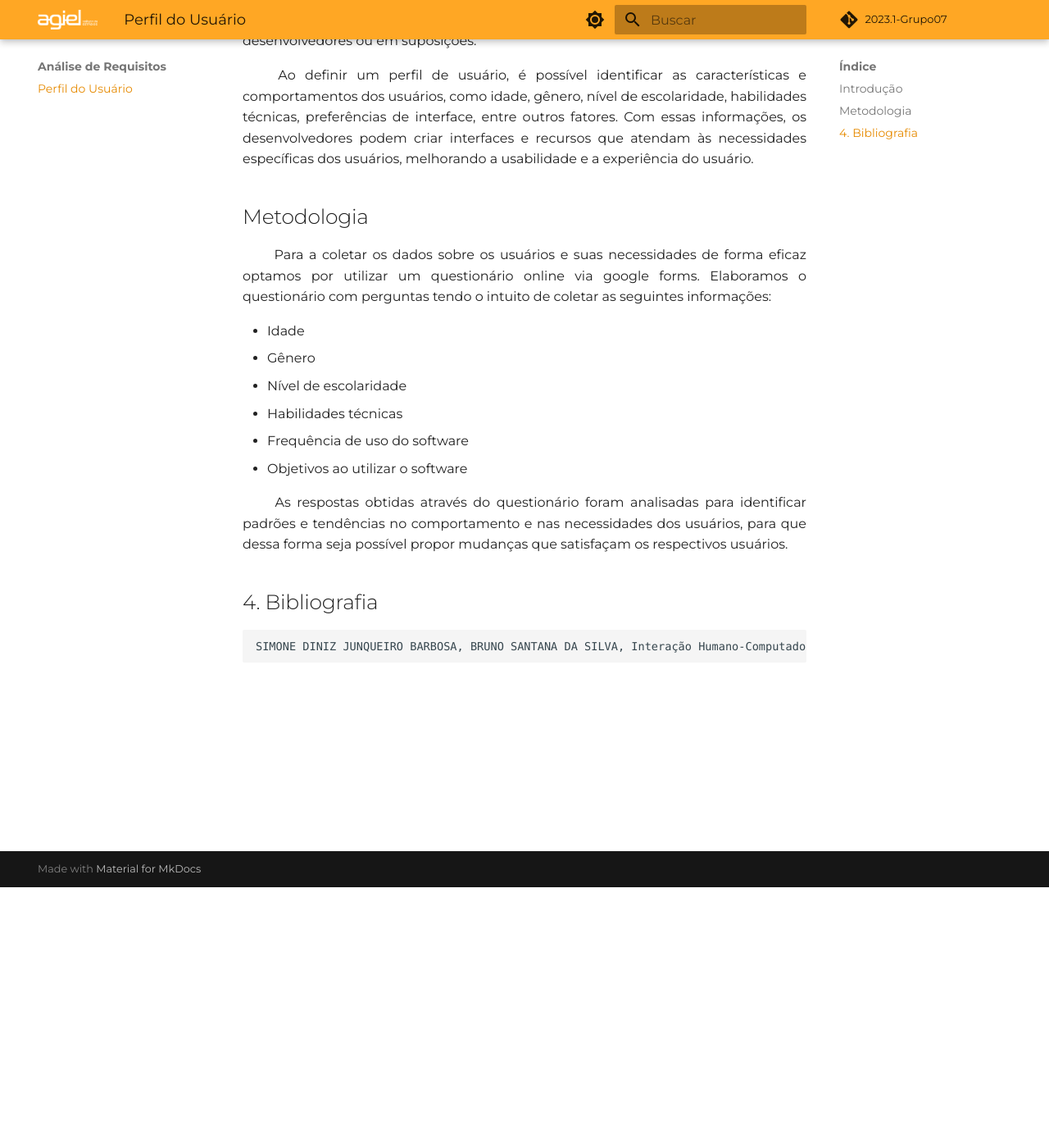
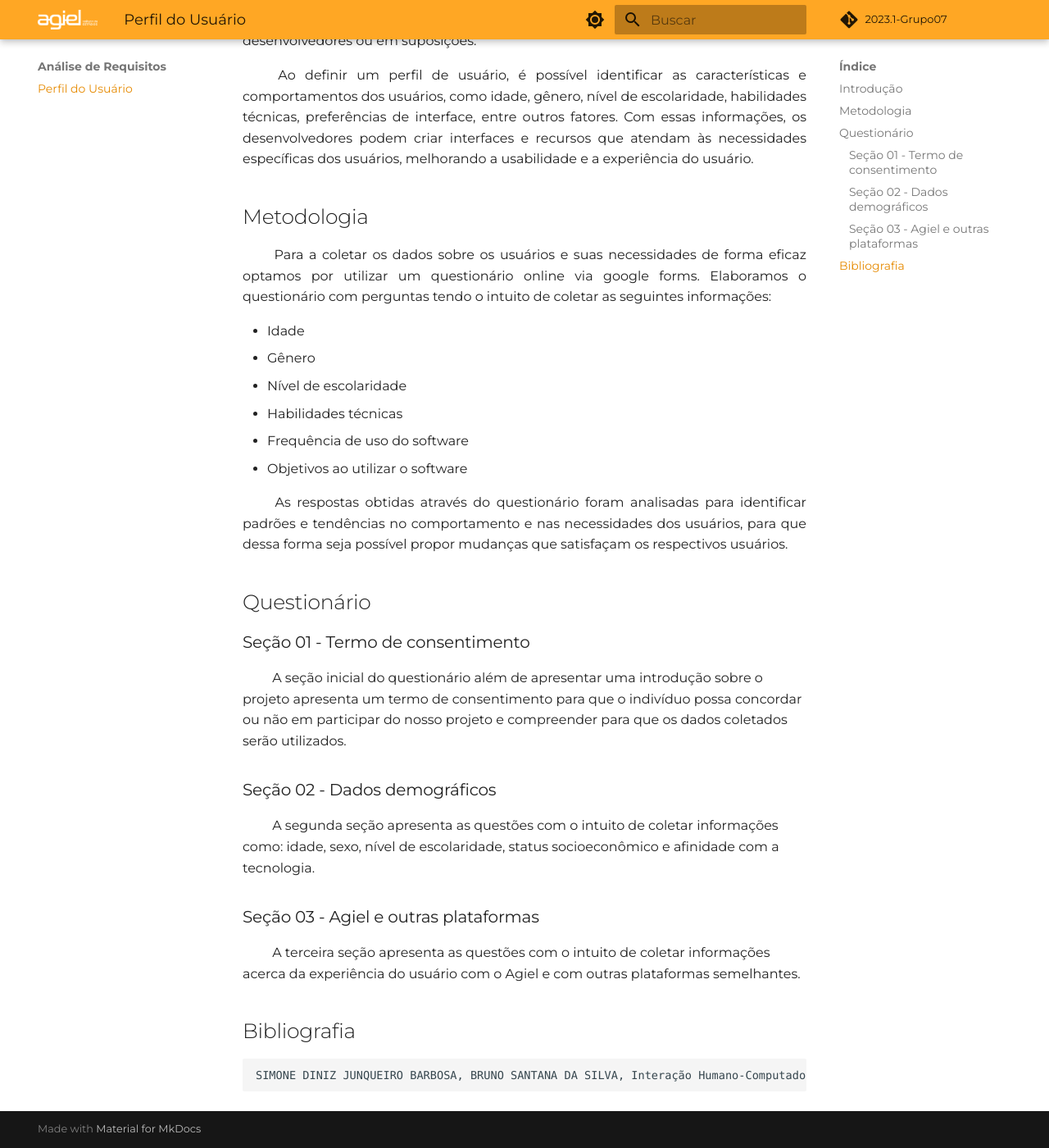
Before and after one commit to Interacao-Humano-Computador/2023.1-Agiel, an MkDocs documentation site: the page built from docs/requisitos/perfil_do_usuario.md, in a window 1280 px wide and 1400 px high, scrolled down 318 px. Shown: the whole window at 82% size. Built offline with MkDocs 1.6.1 and Material for MkDocs 9.7.7, drawn with Linux system fonts in a browser that asks for light colours; some web fonts are replaced; comment, search, counter and statistics services are not loaded.

Commit message:
docs: adicionado seções do questionário

````diff
--- a/docs/requisitos/perfil_do_usuario.md
+++ b/docs/requisitos/perfil_do_usuario.md
@@ -31,7 +31,27 @@ Para a coletar os dados sobre os usuários e suas necessidades de forma eficaz o
 As respostas obtidas através do questionário foram analisadas para identificar padrões e tendências no comportamento e nas necessidades dos usuários, para que dessa forma seja possível propor mudanças que satisfaçam os respectivos usuários.
 </p>
 
-## 4. Bibliografia
+## Questionário
+
+### Seção 01 - Termo de consentimento
+<p aling="justify">
+&emsp;&emsp;
+A seção inicial do questionário além de apresentar uma introdução sobre o projeto apresenta um termo de consentimento para que o indivíduo possa concordar ou não em participar do nosso projeto e compreender para que os dados coletados serão utilizados.
+</p>
+
+### Seção 02 - Dados demográficos
+<p aling="justify">
+&emsp;&emsp;
+A segunda seção apresenta as questões com o intuito de coletar informações como: idade, sexo, nível de escolaridade, status socioeconômico e afinidade com a tecnologia.
+</p>
+
+### Seção 03 - Agiel e outras plataformas
+<p aling="justify">
+&emsp;&emsp;
+A terceira seção apresenta as questões com o intuito de coletar informações acerca da experiência do usuário com o Agiel e com outras plataformas semelhantes.
+</p>
+
+## Bibliografia
 ```
-SIMONE DINIZ JUNQUEIRO BARBOSA, BRUNO SANTANA DA SILVA, Interação Humano-Computador, 1a. Edição, Editora Campus, 2010. (Versão grátis disponível em: https://leanpub.com/ihc-ux). Publicado em: 03/05/2021
+SIMONE DINIZ JUNQUEIRO BARBOSA, BRUNO SANTANA DA SILVA, Interação Humano-Computador, 1a. Edição, Editora Campus, 2010.
 ```
````
